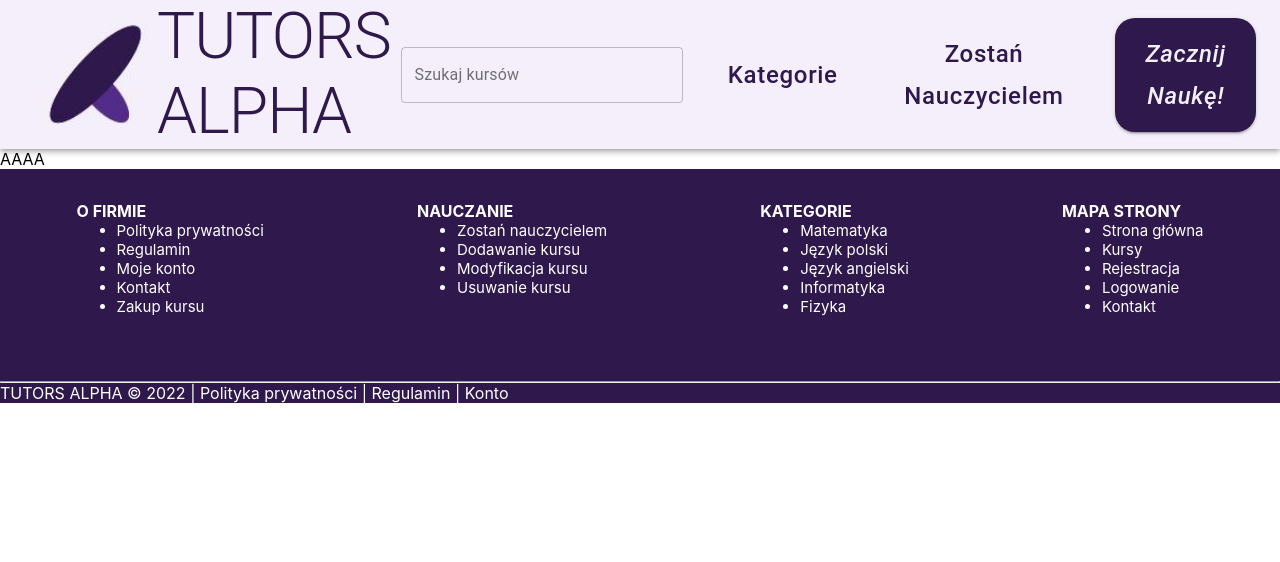
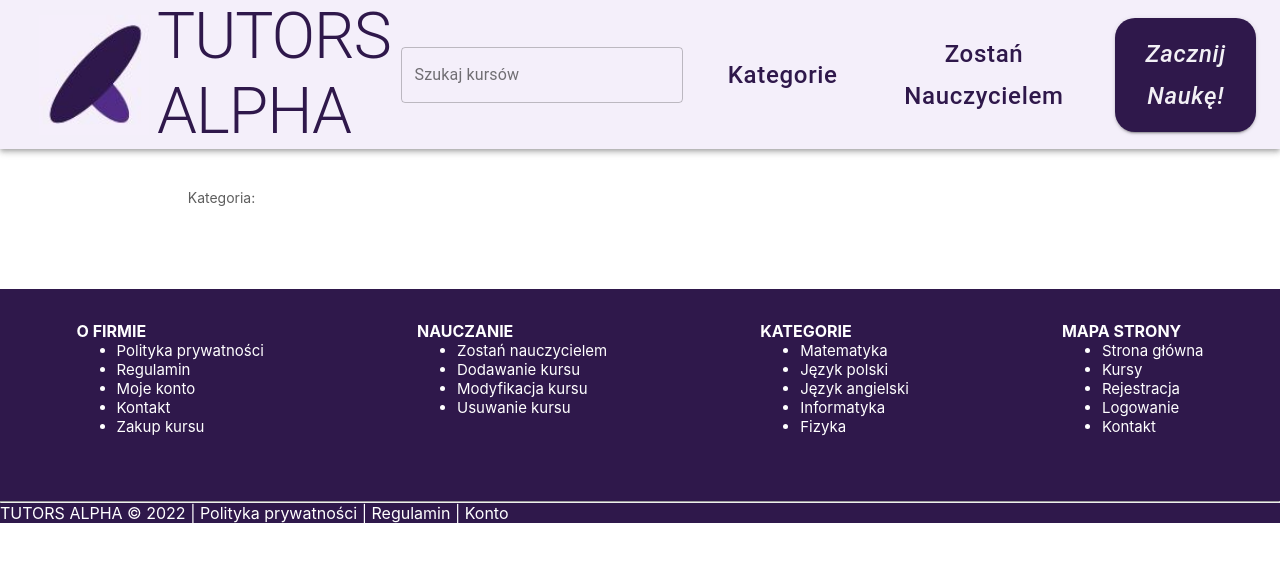
Before and after one commit to pascalbertin/serwis-z-tresciami-dydaktycznymi, a React (Create React App) app in the folder client/: page /video in a window 1280 px wide. Shown: the top 562 px of the page. Built offline with nearby package versions, Linux system fonts and the light colour scheme.

Commit message:
[ADD] course video page update
- Course title, subject and description added on page

```diff
--- a/client/src/pages/coursePage/Course.js
+++ b/client/src/pages/coursePage/Course.js
@@ -3,8 +3,7 @@ import './Course.css';
 import science from '../../assets/images/science1.jpg';
 import { Link } from 'react-router-dom';
 
-
-const Course = () => {
+function Course(){
 
   var idParam = window.location.search;
   var id = idParam.substring(4);
@@ -20,12 +19,19 @@ const Course = () => {
   .then(data => {
       console.log('Success:', data);
       setValues(data);
+      localStorage.clear();
+      localStorage.setItem('title', data.title);
+      localStorage.setItem('subject', data.subject);
+      localStorage.setItem('info', data.description);
   })
 }
+
+
 
   useEffect(() => {
     submitForm()
   }, [])
+
 
   return (
     <div className='course-info'>
--- a/client/src/pages/videoCoursePage/videoCourse.css
+++ b/client/src/pages/videoCoursePage/videoCourse.css
@@ -1,3 +1,38 @@
-.course-video-player {
-    align-items: center;
+.video-container {
+    display:list-item;
+    justify-content: left;
+    align-items: baseline;
+    padding-left: 150px;
 }
+
+.video-container .title-text {
+    position: flex;
+    padding-top: 30px;
+    font-weight: 700;
+    font-size: 36px;
+    line-height: 44px;
+    color: #2F184B;
+}
+
+.video-container .category-text {
+    position: flex;
+    width: 143px;
+    height: 18px;
+    padding-top: 10px;
+    padding-bottom: 30px;
+    font-weight: 400;
+    font-size: 14px;
+    line-height: 17px;
+    color: #5E5E5E;
+}
+
+.video-container .description-text {
+    position: flex;
+    width: 718px;
+    height: 70px;
+    padding-top: 30px;
+    font-weight: 400;
+    font-size: 14px;
+    line-height: 17px;
+    color: #000000;
+}
--- a/client/src/pages/videoCoursePage/videoCurse.js
+++ b/client/src/pages/videoCoursePage/videoCurse.js
@@ -1,31 +1,18 @@
-import React, { useEffect, useState } from 'react';
+import React from 'react';
 import './videoCourse.css';
-
 
 const videoCourse = () => {
 
-  // var idParam = window.location.search;
-  // var id = idParam.substring(4);
+  const title = localStorage.getItem('title');
+  const subject = localStorage.getItem('subject');
+  const info = localStorage.getItem('info');
+  return (
+    <div className='video-container'>
+      <div className='title-text'>{title}</div>
+      <div className='category-text'>Kategoria: {subject}</div>
+      <div className='description-text'>{info}</div>
+    </div>
 
-  // const [videos, setVideos] = useState([])
-
-  // const fetchData = () => {
-  //   fetch("https://serwis-z-tresciami.herokuapp.com/api/course/manageCourseById?id="+id, {method: "GET", headers: {
-  //     'Accept': 'application',
-  //     'Content-Type': 'application'
-  //   }})
-  //   .then(response => response.json())
-  //   .then(data => {
-  //     setVideos(data)
-  //   })
-  // }
-
-  // useEffect(() => {
-  //   fetchData()
-  // }, [])
-
-  return (
-    <div className='course-video-player'>AAAA </div>
   );
 }
 
```
